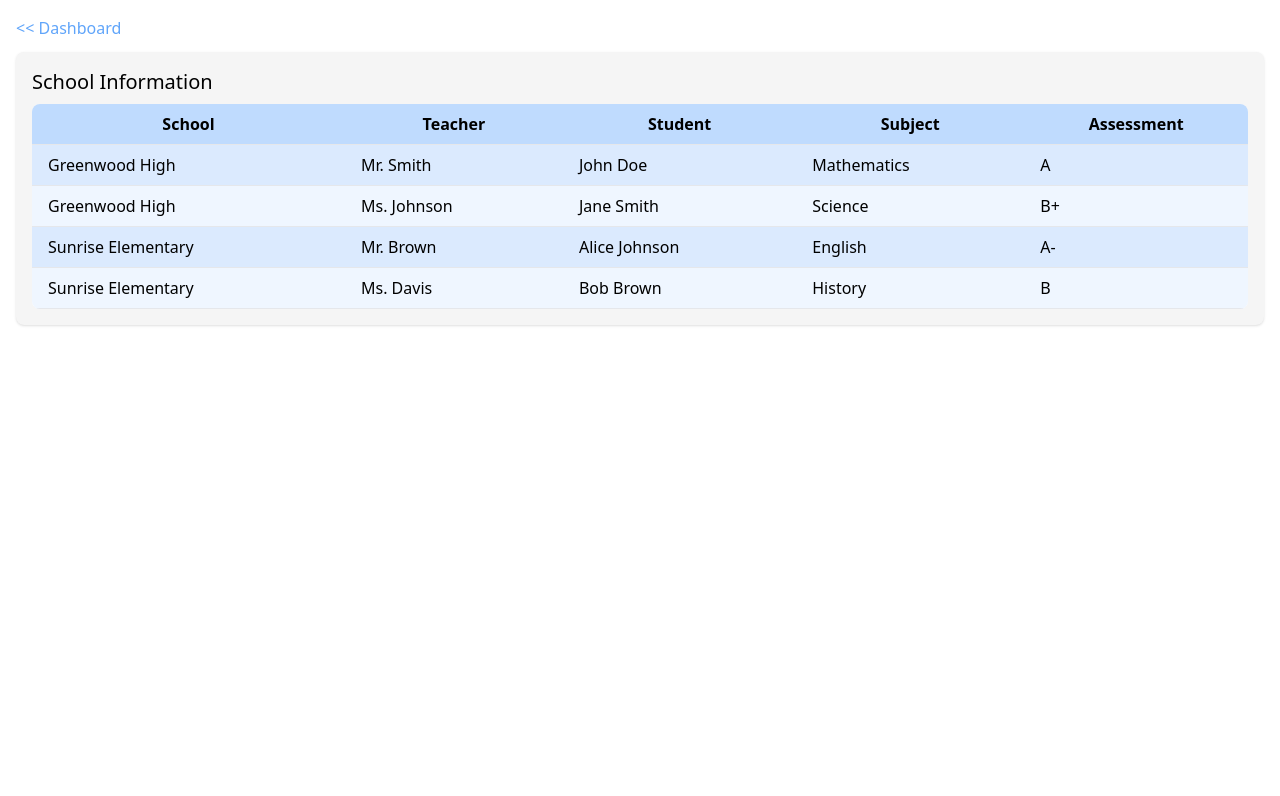
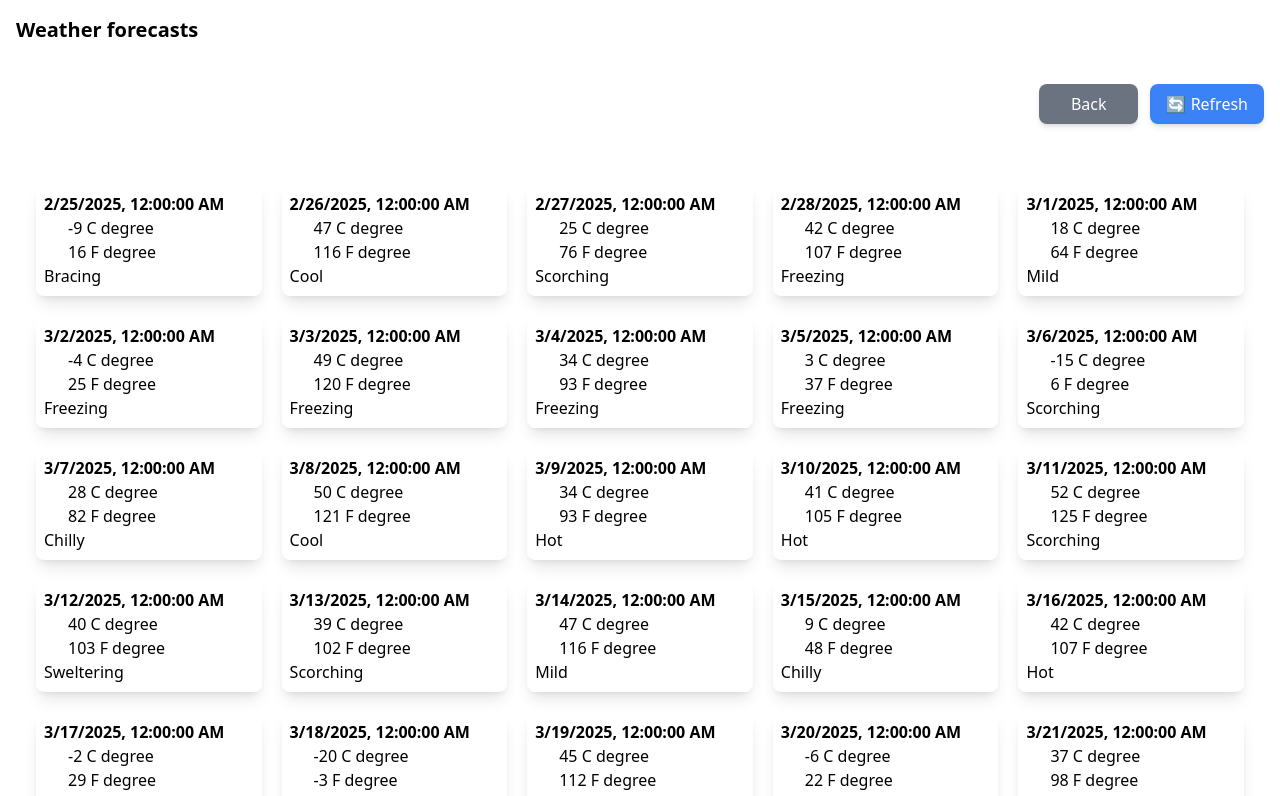
Before and after one commit to phucgo240699/mfe-dashboard, a React app: page /table in a window 1280 px wide. Shown: the top 796 px of the page. Built offline with nearby package versions, Linux system fonts and the light colour scheme.

Commit message:
fetch weather forecasts

```diff
--- a/src/pages/table/index.tsx
+++ b/src/pages/table/index.tsx
@@ -1,54 +1,105 @@
+import React, { useEffect } from 'react';
 import { Link } from 'react-router';
 
+interface WeatherForecast {
+  date: Date;
+  temperatureC: number;
+  temperatureF: number;
+  summary?: string;
+}
+
+const weatherData: WeatherForecast[] = [
+  { date: new Date("2025-02-25"), temperatureC: -9, temperatureF: 16, summary: "Bracing" },
+  { date: new Date("2025-02-26"), temperatureC: 47, temperatureF: 116, summary: "Cool" },
+  { date: new Date("2025-02-27"), temperatureC: 25, temperatureF: 76, summary: "Scorching" },
+  { date: new Date("2025-02-28"), temperatureC: 42, temperatureF: 107, summary: "Freezing" },
+  { date: new Date("2025-03-01"), temperatureC: 18, temperatureF: 64, summary: "Mild" },
+  { date: new Date("2025-03-02"), temperatureC: -4, temperatureF: 25, summary: "Freezing" },
+  { date: new Date("2025-03-03"), temperatureC: 49, temperatureF: 120, summary: "Freezing" },
+  { date: new Date("2025-03-04"), temperatureC: 34, temperatureF: 93, summary: "Freezing" },
+  { date: new Date("2025-03-05"), temperatureC: 3, temperatureF: 37, summary: "Freezing" },
+  { date: new Date("2025-03-06"), temperatureC: -15, temperatureF: 6, summary: "Scorching" },
+  { date: new Date("2025-03-07"), temperatureC: 28, temperatureF: 82, summary: "Chilly" },
+  { date: new Date("2025-03-08"), temperatureC: 50, temperatureF: 121, summary: "Cool" },
+  { date: new Date("2025-03-09"), temperatureC: 34, temperatureF: 93, summary: "Hot" },
+  { date: new Date("2025-03-10"), temperatureC: 41, temperatureF: 105, summary: "Hot" },
+  { date: new Date("2025-03-11"), temperatureC: 52, temperatureF: 125, summary: "Scorching" },
+  { date: new Date("2025-03-12"), temperatureC: 40, temperatureF: 103, summary: "Sweltering" },
+  { date: new Date("2025-03-13"), temperatureC: 39, temperatureF: 102, summary: "Scorching" },
+  { date: new Date("2025-03-14"), temperatureC: 47, temperatureF: 116, summary: "Mild" },
+  { date: new Date("2025-03-15"), temperatureC: 9, temperatureF: 48, summary: "Chilly" },
+  { date: new Date("2025-03-16"), temperatureC: 42, temperatureF: 107, summary: "Hot" },
+  { date: new Date("2025-03-17"), temperatureC: -2, temperatureF: 29, summary: "Balmy" },
+  { date: new Date("2025-03-18"), temperatureC: -20, temperatureF: -3, summary: "Mild" },
+  { date: new Date("2025-03-19"), temperatureC: 45, temperatureF: 112, summary: "Chilly" },
+  { date: new Date("2025-03-20"), temperatureC: -6, temperatureF: 22, summary: "Bracing" },
+  { date: new Date("2025-03-21"), temperatureC: 37, temperatureF: 98, summary: "Chilly" },
+  { date: new Date("2025-03-22"), temperatureC: 6, temperatureF: 42, summary: "Balmy" }
+];
+
+const getWeatherForecastsRequest = () => new Promise((resolve) => {
+  setTimeout(() => resolve(weatherData), 2000)
+})
+
+const useWeatherForecastRequest = () => {
+  const [loading, setLoading] = React.useState<boolean>(false);
+  const [weatherForecasts, setWeatherForecasts] = React.useState<WeatherForecast[]>([])
+
+  const fetchWeatherForecasts = () => {
+    setLoading(true)
+    getWeatherForecastsRequest().then((result) => setWeatherForecasts(result as WeatherForecast[]))
+    .finally(() => setLoading(false))
+  }
+
+  useEffect(() => {
+    fetchWeatherForecasts()
+  }, [])
+
+  return {
+    loading,
+    data: weatherForecasts,
+    refetch: fetchWeatherForecasts
+  }
+}
+
 const Table = () => {
+  const { data : weatherForecasts, loading, refetch } = useWeatherForecastRequest()
   return (
-    <main className="p-4">
-      <Link to={'/'} className="text-blue-400">
-        {'<<'} Dashboard
-      </Link>
-      <section className="mt-3 bg-neutral-100 rounded-lg p-4 shadow mb-4">
-        <h2 className="text-xl mb-2">School Information</h2>
-        <table className="min-w-full bg-white rounded-lg overflow-hidden">
-          <thead>
-            <tr className="bg-blue-200">
-              <th className="py-2 px-4 border-b">School</th>
-              <th className="py-2 px-4 border-b">Teacher</th>
-              <th className="py-2 px-4 border-b">Student</th>
-              <th className="py-2 px-4 border-b">Subject</th>
-              <th className="py-2 px-4 border-b">Assessment</th>
-            </tr>
-          </thead>
-          <tbody>
-            <tr className="bg-blue-100">
-              <td className="py-2 px-4 border-b">Greenwood High</td>
-              <td className="py-2 px-4 border-b">Mr. Smith</td>
-              <td className="py-2 px-4 border-b">John Doe</td>
-              <td className="py-2 px-4 border-b">Mathematics</td>
-              <td className="py-2 px-4 border-b">A</td>
-            </tr>
-            <tr className="bg-blue-50">
-              <td className="py-2 px-4 border-b">Greenwood High</td>
-              <td className="py-2 px-4 border-b">Ms. Johnson</td>
-              <td className="py-2 px-4 border-b">Jane Smith</td>
-              <td className="py-2 px-4 border-b">Science</td>
-              <td className="py-2 px-4 border-b">B+</td>
-            </tr>
-            <tr className="bg-blue-100">
-              <td className="py-2 px-4 border-b">Sunrise Elementary</td>
-              <td className="py-2 px-4 border-b">Mr. Brown</td>
-              <td className="py-2 px-4 border-b">Alice Johnson</td>
-              <td className="py-2 px-4 border-b">English</td>
-              <td className="py-2 px-4 border-b">A-</td>
-            </tr>
-            <tr className="bg-blue-50">
-              <td className="py-2 px-4 border-b">Sunrise Elementary</td>
-              <td className="py-2 px-4 border-b">Ms. Davis</td>
-              <td className="py-2 px-4 border-b">Bob Brown</td>
-              <td className="py-2 px-4 border-b">History</td>
-              <td className="py-2 px-4 border-b">B</td>
-            </tr>
-          </tbody>
-        </table>
+    <main className="m-4">
+      <section className="mt-3 rounded-lg">
+        <h2 className="text-xl font-bold">Weather forecasts</h2>
+        <div className='flex my-10 gap-3 justify-end'>
+          <Link to={'/'} className='px-8 py-2 text-white bg-gray-500 rounded-lg shadow-md hover:bg-gray-600 active:bg-gray-700 focus:ring-2 focus:ring-gray-300 transition flex items-center gap-2'>Back</Link>
+          <button onClick={refetch} className="px-4 py-2 text-white bg-blue-500 rounded-lg shadow-md hover:bg-blue-600 active:bg-blue-700 focus:ring-2 focus:ring-blue-300 transition">
+          🔄 Refresh
+          </button>
+        </div>
+
+        {
+          loading ?
+            <div role="status" className="animate-pulse w-full">
+              <div className="h-5 bg-gray-200 rounded-full dark:bg-gray-700 w-full mb-4"></div>
+              <div className="h-5 bg-gray-200 rounded-full dark:bg-gray-700 w-full mb-4"></div>
+              <div className="h-5 bg-gray-200 rounded-full dark:bg-gray-700 w-full mb-4"></div>
+              <div className="h-5 bg-gray-200 rounded-full dark:bg-gray-700 w-full mb-4"></div>
+              <span className="sr-only">Loading...</span>
+            </div>
+          :
+            <div className='grid sm:grid-cols-2 md:grid-cols-3 lg:grid-cols-4 xl:grid-cols-5 gap-5 p-5'>
+              {
+                weatherForecasts.map(({ date, temperatureC, temperatureF, summary }) => (
+                  <div className='flex flex-col items-start p-2 min-w-16 rounded-lg shadow-lg'>
+                    <strong>{date.toLocaleString()}</strong>
+                    <ul className='ml-6'>
+                      <li>{temperatureC} C degree</li>
+                      <li>{temperatureF} F degree</li>
+                    </ul>
+                    {summary ? <p>{summary}</p>: <></>}
+                  </div>
+                ))
+              }
+            </div>
+        }
       </section>
     </main>
   );
```
